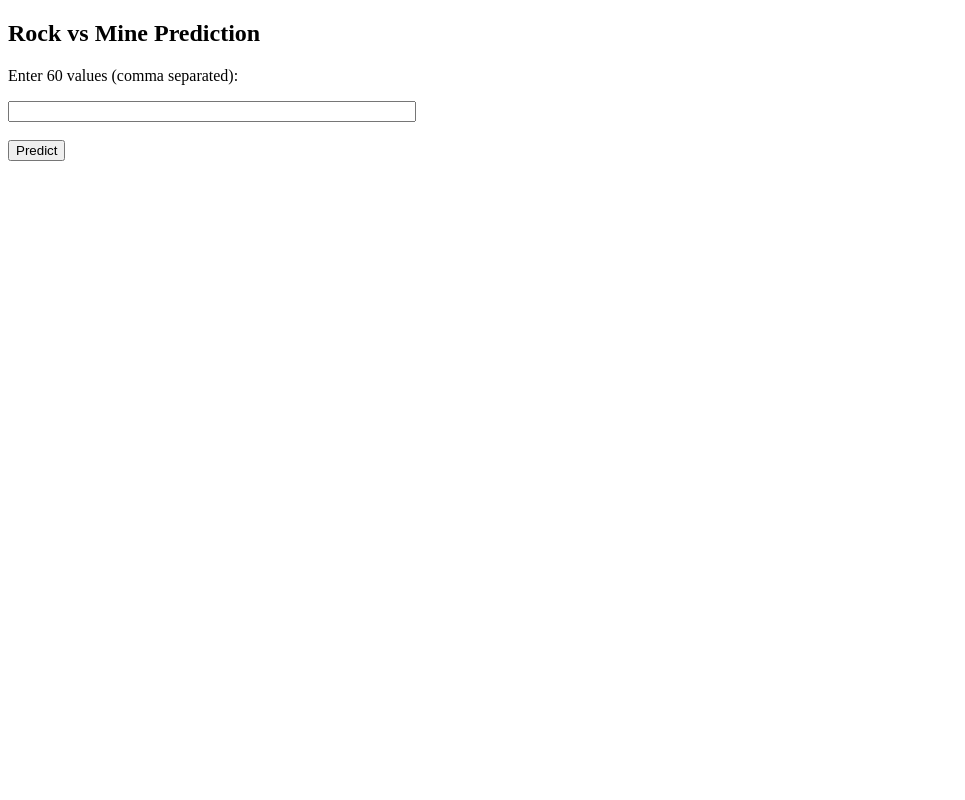
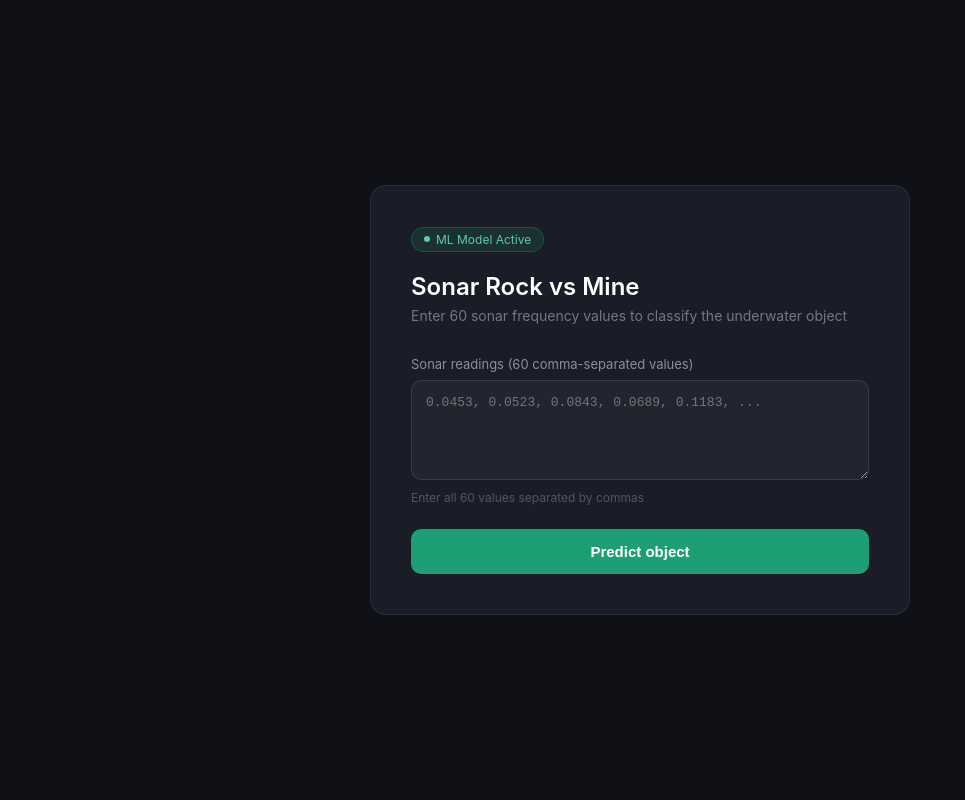
Before and after one commit to maniksharmaq15-ops/Sonar-Rock-vs-Mine-, a Flask app: page / in a window 1280 px wide. Shown: the whole page, without its empty margins (0-965 px from the left). Run offline with Flask 3, Linux system fonts and the light colour scheme.

Commit message:
Update index.html

```diff
--- a/templates/index.html
+++ b/templates/index.html
@@ -1,20 +1,166 @@
 <!DOCTYPE html>
-<html>
+<html lang="en">
 <head>
-    <title>Rock vs Mine Prediction</title>
+  <meta charset="UTF-8">
+  <meta name="viewport" content="width=device-width, initial-scale=1.0">
+  <title>Sonar Rock vs Mine Predictor</title>
+  <style>
+    * { box-sizing: border-box; margin: 0; padding: 0; }
+    body {
+      font-family: -apple-system, BlinkMacSystemFont, 'Segoe UI', sans-serif;
+      background: #0f1117;
+      min-height: 100vh;
+      display: flex;
+      align-items: center;
+      justify-content: center;
+      padding: 24px;
+    }
+    .card {
+      background: #1a1d27;
+      border: 1px solid rgba(255,255,255,0.08);
+      border-radius: 16px;
+      padding: 40px;
+      width: 100%;
+      max-width: 540px;
+    }
+    .badge {
+      display: inline-flex;
+      align-items: center;
+      gap: 6px;
+      background: rgba(29,158,117,0.15);
+      border: 1px solid rgba(29,158,117,0.3);
+      color: #5DCAA5;
+      font-size: 12px;
+      padding: 4px 12px;
+      border-radius: 20px;
+      margin-bottom: 20px;
+    }
+    .dot {
+      width: 6px; height: 6px;
+      border-radius: 50%;
+      background: #5DCAA5;
+    }
+    h1 {
+      font-size: 24px;
+      font-weight: 600;
+      color: #ffffff;
+      margin-bottom: 6px;
+    }
+    .subtitle {
+      font-size: 14px;
+      color: rgba(255,255,255,0.4);
+      margin-bottom: 32px;
+    }
+    label {
+      display: block;
+      font-size: 13px;
+      color: rgba(255,255,255,0.5);
+      margin-bottom: 8px;
+    }
+    textarea {
+      width: 100%;
+      background: rgba(255,255,255,0.04);
+      border: 1px solid rgba(255,255,255,0.1);
+      border-radius: 10px;
+      padding: 14px;
+      color: #ffffff;
+      font-size: 13px;
+      font-family: 'Courier New', monospace;
+      resize: vertical;
+      min-height: 100px;
+      outline: none;
+      transition: border-color 0.2s;
+    }
+    textarea:focus { border-color: rgba(29,158,117,0.5); }
+    .hint {
+      font-size: 12px;
+      color: rgba(255,255,255,0.25);
+      margin-top: 6px;
+      margin-bottom: 24px;
+    }
+    button {
+      width: 100%;
+      padding: 14px;
+      background: #1D9E75;
+      border: none;
+      border-radius: 10px;
+      color: #ffffff;
+      font-size: 15px;
+      font-weight: 600;
+      cursor: pointer;
+      transition: background 0.2s;
+    }
+    button:hover { background: #18876A; }
+    .result {
+      margin-top: 24px;
+      padding: 18px;
+      border-radius: 12px;
+      display: flex;
+      align-items: center;
+      gap: 14px;
+    }
+    .result-mine {
+      background: rgba(226,75,74,0.1);
+      border: 1px solid rgba(226,75,74,0.25);
+    }
+    .result-rock {
+      background: rgba(29,158,117,0.1);
+      border: 1px solid rgba(29,158,117,0.25);
+    }
+    .result-icon {
+      width: 42px; height: 42px;
+      border-radius: 50%;
+      display: flex; align-items: center; justify-content: center;
+      font-size: 20px;
+      flex-shrink: 0;
+    }
+    .result-mine .result-icon { background: rgba(226,75,74,0.2); }
+    .result-rock .result-icon { background: rgba(29,158,117,0.2); }
+    .result-label {
+      font-size: 12px;
+      color: rgba(255,255,255,0.4);
+      margin-bottom: 2px;
+    }
+    .result-value {
+      font-size: 20px;
+      font-weight: 600;
+    }
+    .result-mine .result-value { color: #F09595; }
+    .result-rock .result-value { color: #5DCAA5; }
+  </style>
 </head>
 <body>
-
-    <h2>Rock vs Mine Prediction</h2>
+  <div class="card">
+    <div class="badge"><span class="dot"></span>ML Model Active</div>
+    <h1>Sonar Rock vs Mine</h1>
+    <p class="subtitle">Enter 60 sonar frequency values to classify the underwater object</p>
 
     <form action="/predict" method="post">
-        <p>Enter 60 values (comma separated):</p>
-        <input type="text" name="values" required style="width:400px;">
-        <br><br>
-        <button type="submit">Predict</button>
+      <label>Sonar readings (60 comma-separated values)</label>
+      <textarea name="values" placeholder="0.0453, 0.0523, 0.0843, 0.0689, 0.1183, ..." required></textarea>
+      <p class="hint">Enter all 60 values separated by commas</p>
+      <button type="submit">Predict object</button>
     </form>
 
-    <h3>{{ prediction_text }}</h3>
-
+    {% if prediction_text %}
+      {% if "Mine" in prediction_text %}
+        <div class="result result-mine">
+          <div class="result-icon">⚠</div>
+          <div>
+            <div class="result-label">Prediction result</div>
+            <div class="result-value">{{ prediction_text }}</div>
+          </div>
+        </div>
+      {% else %}
+        <div class="result result-rock">
+          <div class="result-icon">◎</div>
+          <div>
+            <div class="result-label">Prediction result</div>
+            <div class="result-value">{{ prediction_text }}</div>
+          </div>
+        </div>
+      {% endif %}
+    {% endif %}
+  </div>
 </body>
 </html>
```
